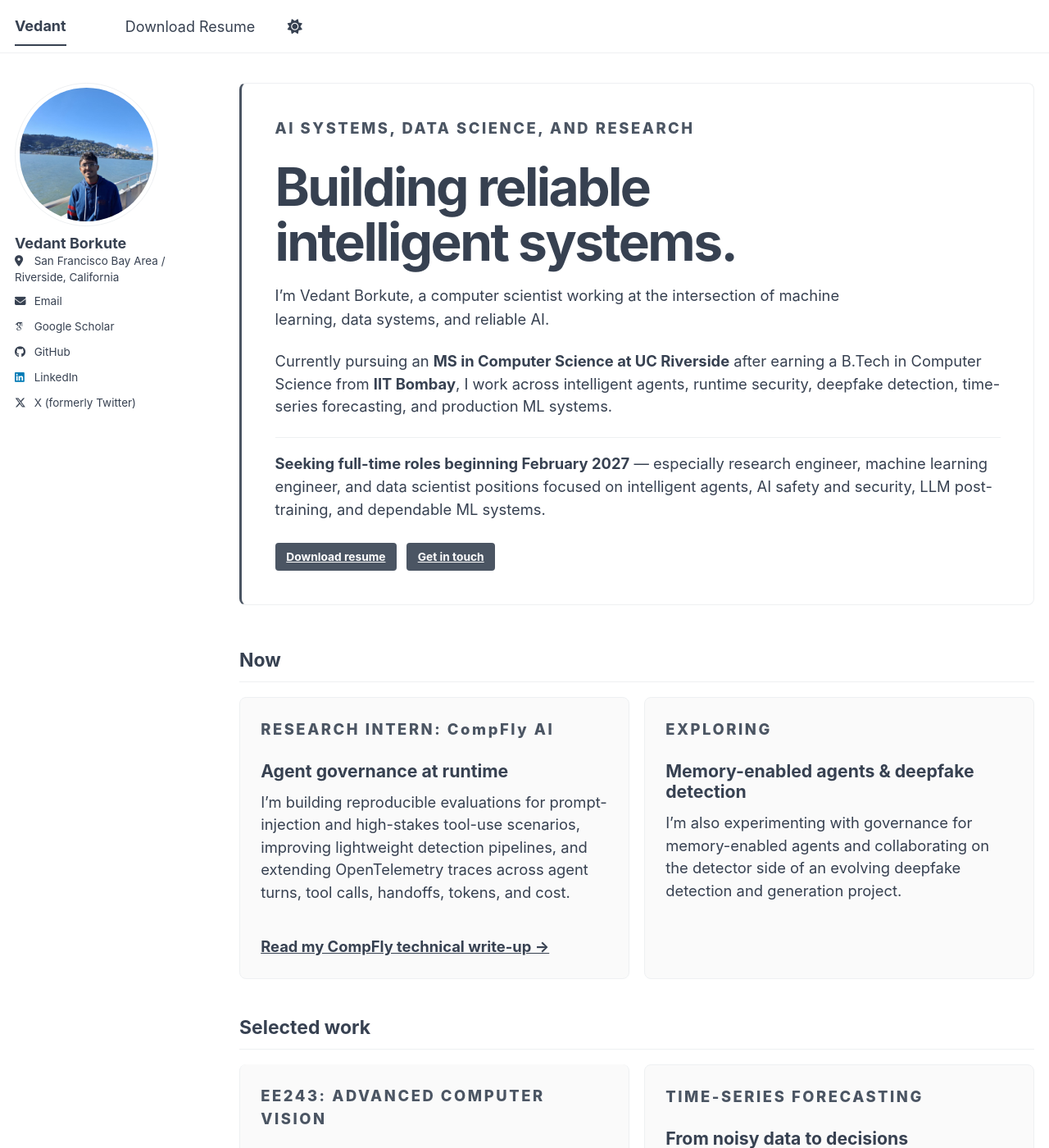
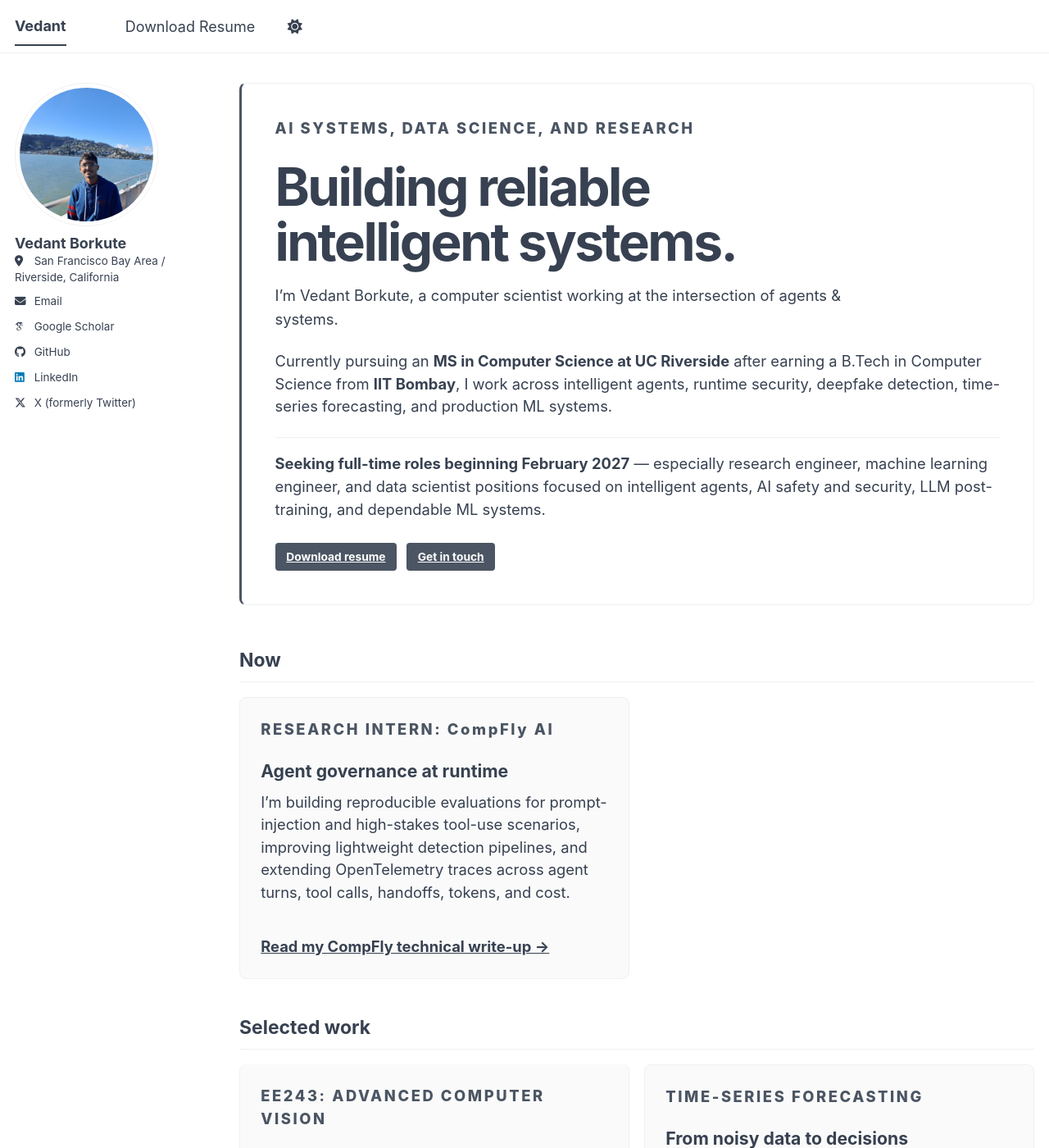
Before and after one commit to Vedant2100/vedant2100.github.io, a Jekyll site: the page built from _pages/about.md, in a window 1280 px wide and 1400 px high. Shown: the whole window at 82% size. Built offline with Jekyll 4.4.1, drawn with Linux system fonts in a browser that asks for light colours; some web fonts are replaced; a script bundle is joined from its source files by our own code; library files that are not in the unit come from our copies.

Commit message:
Hide exploratory work card

```diff
--- a/_pages/about.md
+++ b/_pages/about.md
@@ -11,7 +11,7 @@ redirect_from:
 <div class="home-hero">
   <p class="home-hero__eyebrow">AI SYSTEMS, DATA SCIENCE, AND RESEARCH</p>
   <h1>Building reliable intelligent systems.</h1>
-  <p class="home-hero__lead">I’m Vedant Borkute, a computer scientist working at the intersection of machine learning, data systems, and reliable AI.</p>
+  <p class="home-hero__lead">I’m Vedant Borkute, a computer scientist working at the intersection of agents &amp; systems.</p>
   <p>Currently pursuing an <strong>MS in Computer Science at UC Riverside</strong> after earning a B.Tech in Computer Science from <strong>IIT Bombay</strong>, I work across intelligent agents, runtime security, deepfake detection, time-series forecasting, and production ML systems.</p>
   <p class="home-hero__availability"><strong>Seeking full-time roles beginning February 2027</strong> — especially research engineer, machine learning engineer, and data scientist positions focused on intelligent agents, AI safety and security, LLM post-training, and dependable ML systems.</p>
   <div class="home-hero__actions">
@@ -28,11 +28,6 @@ redirect_from:
     <h3>Agent governance at runtime</h3>
     <p>I’m building reproducible evaluations for prompt-injection and high-stakes tool-use scenarios, improving lightweight detection pipelines, and extending OpenTelemetry traces across agent turns, tool calls, handoffs, tokens, and cost.</p>
     <a class="home-card__link" href="https://compfly.ai/resources/blog/agentdojo">Read my CompFly technical write-up →</a>
-  </article>
-  <article class="home-card">
-    <p class="home-card__eyebrow">EXPLORING</p>
-    <h3>Memory-enabled agents & deepfake detection</h3>
-    <p>I’m also experimenting with governance for memory-enabled agents and collaborating on the detector side of an evolving deepfake detection and generation project.</p>
   </article>
 </div>
 
```
